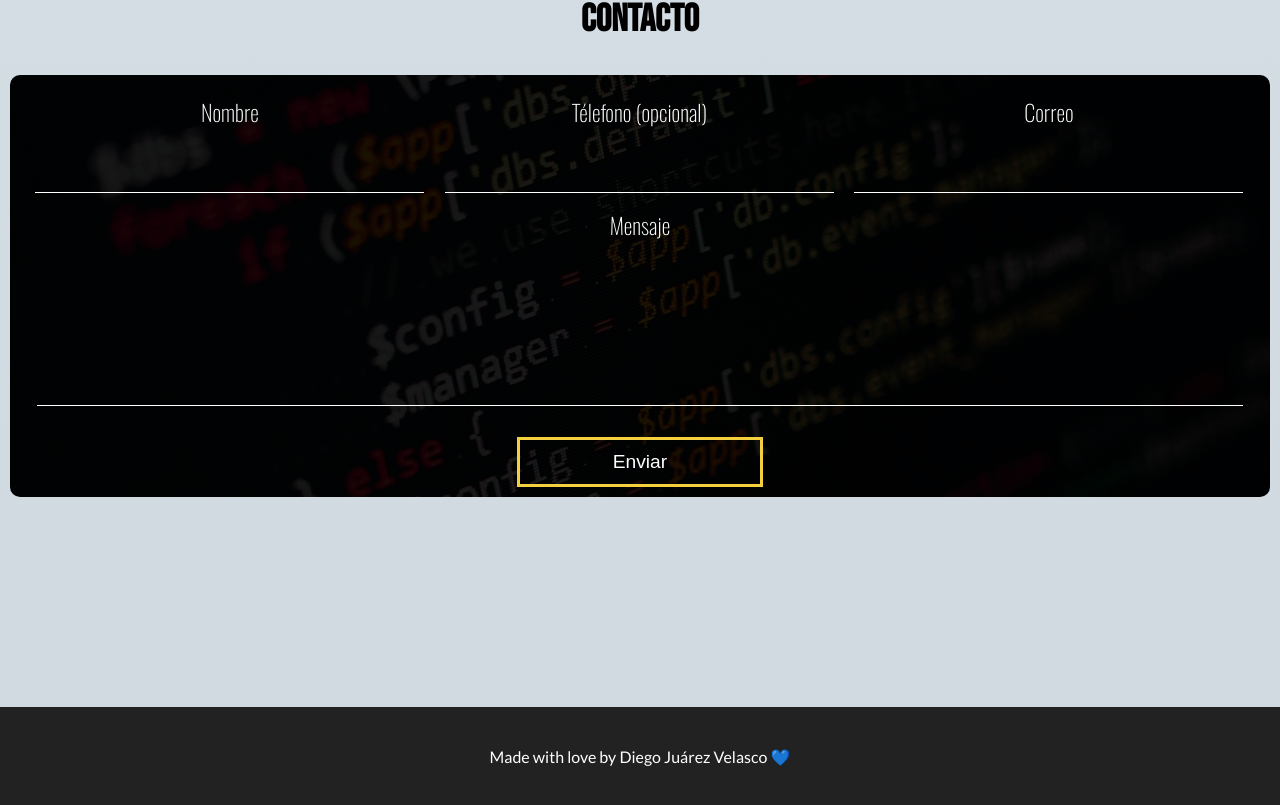
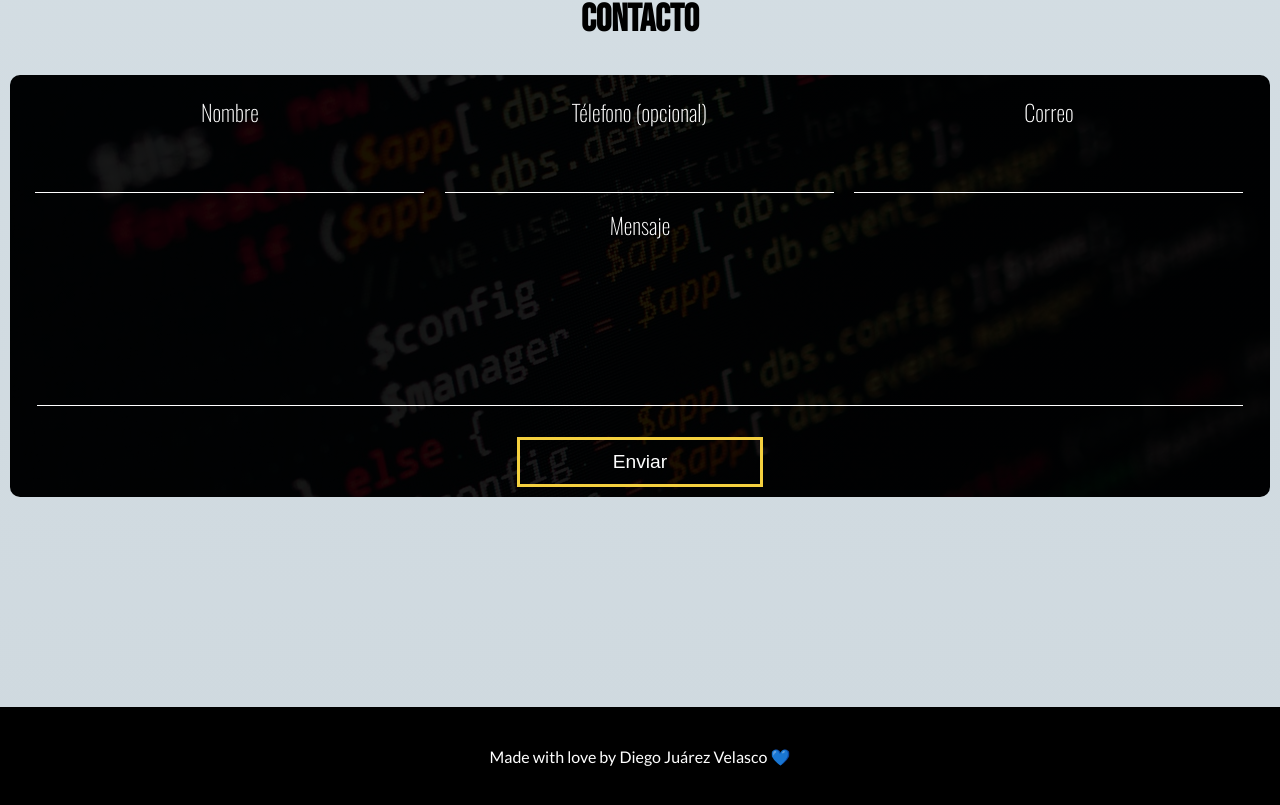
Before and after one commit to diegoJuarezVelasco/Portfolio, a React (Create React App) app: page / in a window 1280 px wide. Shown: the part 2963-3768 px from the top of the page. Built offline with nearby package versions, Linux system fonts and the light colour scheme.

Commit message:
change video

```diff
--- a/src/components/Footer.css
+++ b/src/components/Footer.css
@@ -1,6 +1,6 @@
 .footer-container {
 height: 100px;
-background-color: var(--black);
+background-color: #000;
 margin-top: 200px;
 display: flex;
 justify-content: center;
--- a/src/components/Header.jsx
+++ b/src/components/Header.jsx
@@ -1,6 +1,6 @@
 import React, { Fragment, useEffect, useRef } from "react";
 import "./Header.css";
-import video from "../videos/video.mp4";
+import video from "../videos/video-header.mp4";
 import Navbar from "./Navbar";
 import Terminal2 from "./Terminal2";
 import { gsap } from "gsap";
--- a/src/components/Projects.jsx
+++ b/src/components/Projects.jsx
@@ -41,7 +41,7 @@ function Projects() {
     gsap.from(h2Ref.current, {
       scrollTrigger: {
         trigger: h2Ref.current,
-        start: "top 90%",
+        start: "top center",
         end: "bottom 20%",
         toggleActions: "play none none none"
       },
```
